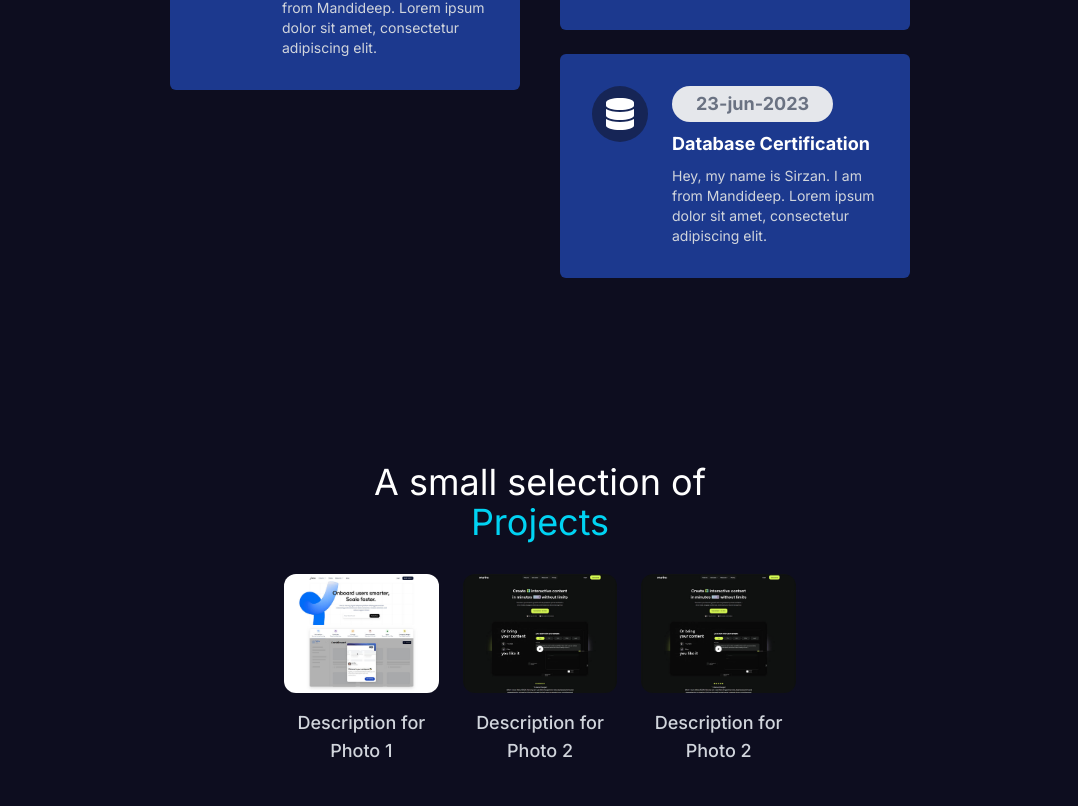
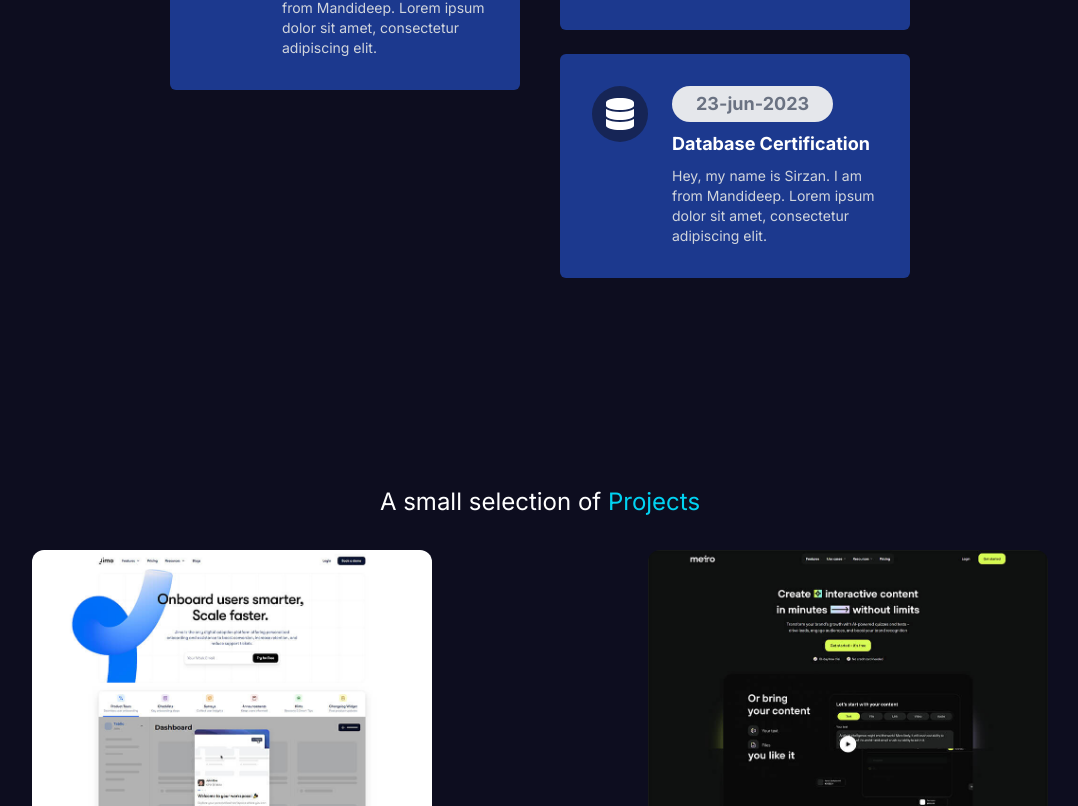
Before and after one commit to Ramchandra-Tharu/my-portfolio, a Next.js app: page / in a window 1280 px wide. Shown: the part 1994-2800 px from the top of the page, without its empty margins (100-1178 px from the left). Built offline with nearby package versions, Linux system fonts and the light colour scheme.

Commit message:
skill section is created

```diff
--- a/components/Home/Home.tsx
+++ b/components/Home/Home.tsx
@@ -3,6 +3,7 @@ import { HeroSection } from './Hero';
 import ServicesSection from './Service/Services';
 import ResumeSection from './Resume/Resume';
 import ProjectSection from './Project/Project';
+import SkillSection from './Skill/Skill';
 
 const Home = () => {
   return (
@@ -11,6 +12,8 @@ const Home = () => {
       <ServicesSection />
       <ResumeSection />
       <ProjectSection />
+      <SkillSection />
+
 
 
     </div>
--- a/components/Home/Project/Project.tsx
+++ b/components/Home/Project/Project.tsx
@@ -3,46 +3,75 @@ import Image from 'next/image';
 
 const ProjectSection = () => {
   return (
-        <div className="flex flex-col items-center justify-center text-4xl text-white text-center p-6 sm:p-10 max-w-2xl mx-auto">
+    <div className="pt-16 pb-16">
+      <h1 className='text-white text-center bt-10 text-2xl'>
         A small selection of <span className="text-cyan-400">Projects</span>
+      </h1>
+
       <div className="px-10 py-8 max-w-full mx-auto">
-  <div className="flex flex-col sm:flex-row w-full gap-6">
+        <div className="flex flex-col sm:flex-row w-full gap-8">
           {/* Left Photo */}
           <div className="w-full sm:w-1/2 flex flex-col items-center">
             <Image
               src="/images/p1.jpg"
               alt="Photo 1"
-        width={800}
-        height={650}
+              width={400}
+              height={300}
               className="object-cover rounded-xl"
             />
-      <p className="mt-4 text-center text-gray-300 text-base sm:text-lg font-medium">
-        Description for Photo 1
+            <p className="mt-4 text-gray-300 text-sm sm:text-base leading-relaxed sm:leading-loose tracking-wide max-w-md text-justify">
+              A clean white SaaS website showing a user-onboarding platform with a dashboard preview.
+              <br />
+              It focuses on helping teams onboard users faster.
             </p>
           </div>
+
+          {/* Right Photo */}
           <div className="w-full sm:w-1/2 flex flex-col items-center">
             <Image
               src="/images/p2.jpg"
               alt="Photo 2"
-        width={800}
-        height={650}
+              width={400}
+              height={300}
               className="object-cover rounded-xl"
             />
-      <p className="mt-4 text-center text-gray-300 text-base sm:text-lg font-medium">
-        Description for Photo 2
+            <p className="mt-4 text-gray-300 text-sm sm:text-base leading-relaxed sm:leading-loose tracking-wide max-w-md text-justify">
+              A dark interactive-content tool website with neon accents and a content editor preview. <br />
+              It highlights quick creation of quizzes, tests, and media content.
             </p>
           </div>
+        </div>
+
+
+        <div className="flex flex-col sm:flex-row w-full gap-8 mt-20">
+          {/* Left Photo */}
           <div className="w-full sm:w-1/2 flex flex-col items-center">
             <Image
-        src="/images/p2.jpg"
-        alt="Photo 2"
-        width={800}
-        height={650}
+              src="/images/p3.jpg"
+              alt="Photo 1"
+              width={400}
+              height={300}
               className="object-cover rounded-xl"
             />
-      <p className="mt-4 text-center text-gray-300 text-base sm:text-lg font-medium">
-        Description for Photo 2
+            <p className="mt-4 text-gray-300 text-sm sm:text-base leading-relaxed sm:leading-loose tracking-wide max-w-md text-justify">
+              A dark SaaS site showcasing feature-flag dashboards and analytics for B2B use. <br />
+              It emphasizes gradual releases and controlled feature access.
             </p>
+          </div>
+
+          {/* Right Photo */}
+          <div className=" w-full sm:w-1/2 flex flex-col items-center">
+            <Image
+              src="/images/p4.jpg"
+              alt="Photo 2"
+              width={400}
+              height={300}
+              className="object-cover rounded-xl"
+            />
+            <p className="mt-4 text-gray-300 text-sm sm:text-base leading-relaxed sm:leading-loose tracking-wide max-w-md text-justify">
+              An AI-driven platform that automatically analyzes contracts, extracts key clauses, identifies risks, and generates smart insights. It speeds up review workflows, reduces manual errors, and helps teams make faster, more informed decisions.
+            </p>
+
           </div>
         </div>
       </div>
--- /dev/null
+++ b/components/Home/Skill/Skill.tsx
@@ -0,0 +1,9 @@
+import React from 'react'
+
+const SkillSection = () => {
+  return (
+    <div className='text-white'>Section</div>
+  )
+}
+
+export default SkillSection;
```
Lines whose indentation alone changed are shown as unchanged.
